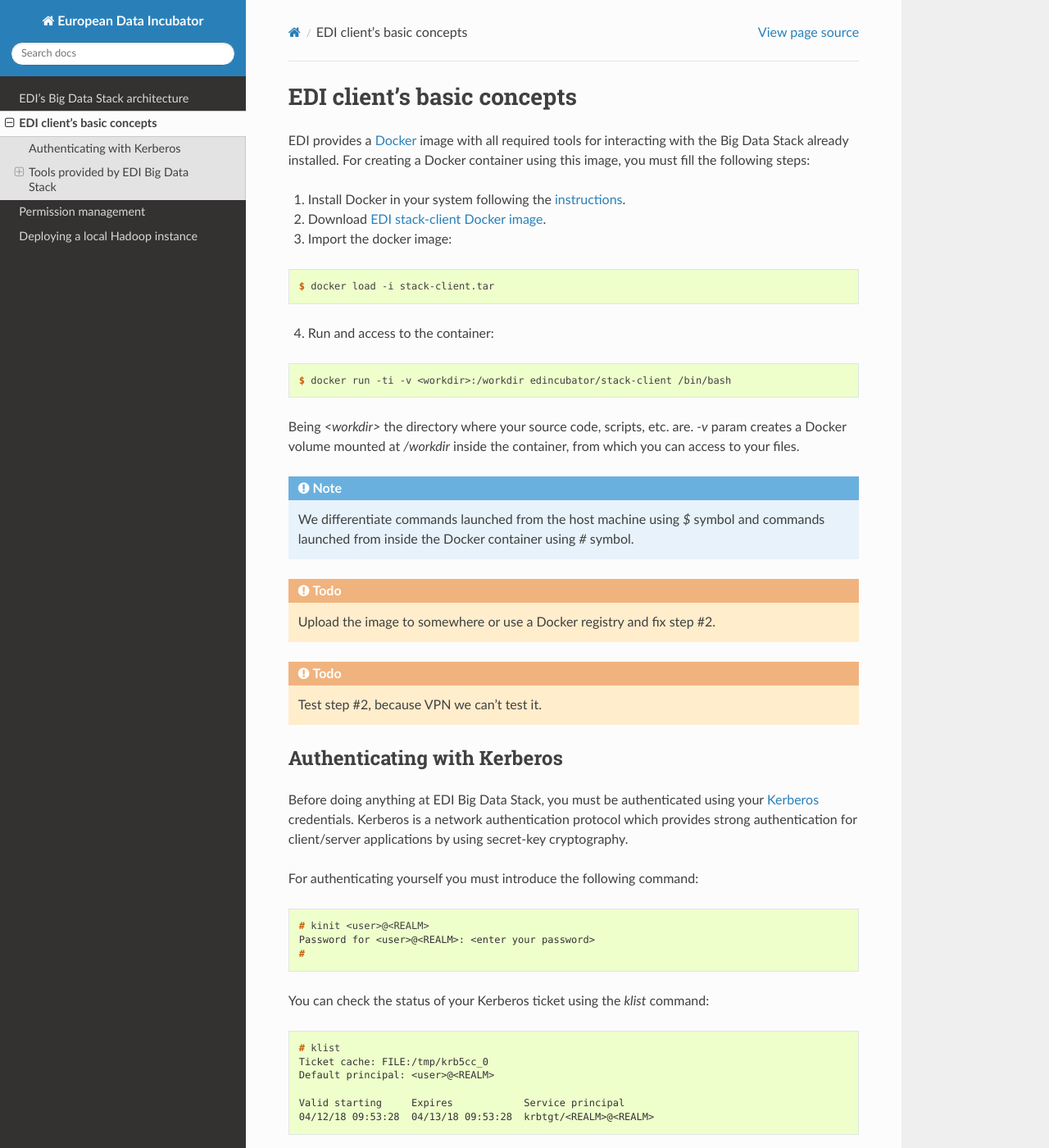
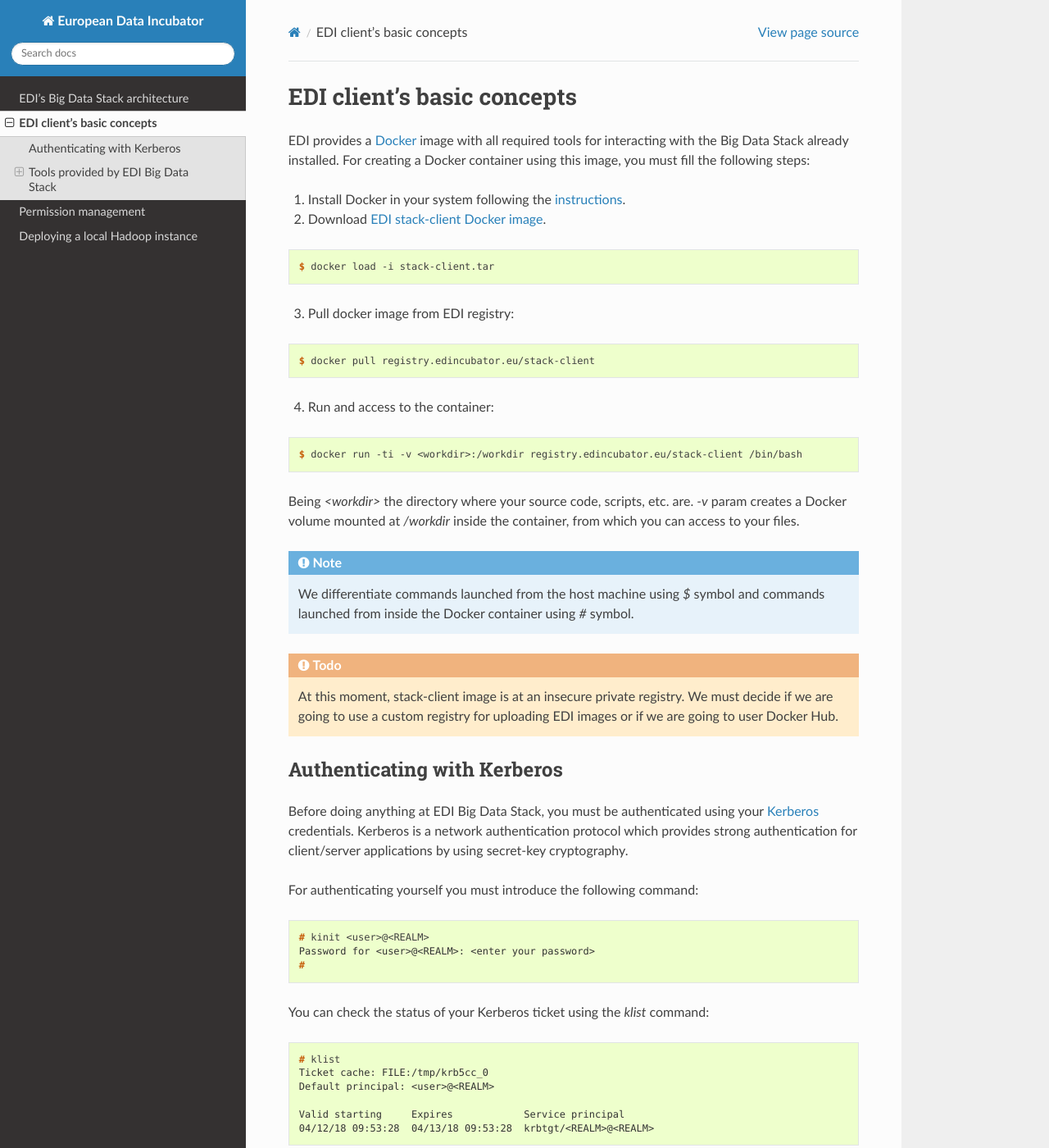
Before and after one commit to edincubator/edi-doc, a Sphinx documentation site: the page built from source/big-data-stack/basic-concepts.rst, in a window 1280 px wide and 1400 px high. Shown: the whole window at 82% size. Built offline with Sphinx 7.4.7 and the Read the Docs theme 2.0.0, drawn with Linux system fonts in a browser that asks for light colours.

Commit message:
Updating docker instructions

```diff
--- a/source/big-data-stack/basic-concepts.rst
+++ b/source/big-data-stack/basic-concepts.rst
@@ -7,17 +7,23 @@
 
 #. Install Docker in your system following the `instructions <https://docs.docker.com/install/>`_.
 #. Download `EDI stack-client Docker image <http://foo/bar>`_.
-#. Import the docker image:
+
+.. #. Import the docker image:
+.. code-block:: console
+
+  $ docker load -i stack-client.tar
+
+3. Pull docker image from EDI registry:
 
 .. code-block:: console
 
-  $ docker load -i stack-client.tar
+  $ docker pull registry.edincubator.eu/stack-client
 
 4. Run and access to the container:
 
 .. code-block :: console
 
-  $ docker run -ti -v <workdir>:/workdir edincubator/stack-client /bin/bash
+  $ docker run -ti -v <workdir>:/workdir registry.edincubator.eu/stack-client /bin/bash
 
 Being `<workdir>` the directory where your source code, scripts, etc. are.
 `-v` param creates a Docker volume mounted at `/workdir` inside the container,
@@ -30,11 +36,9 @@
 
 .. todo::
 
-  Upload the image to somewhere or use a Docker registry and fix step #2.
-
-.. todo::
-
-  Test step #2, because VPN we can't test it.
+  At this moment, stack-client image is at an insecure private registry. We must
+  decide if we are going to use a custom registry for uploading EDI images or
+  if we are going to user Docker Hub.
 
 .. _authenticating-with-kerberos:
 
```
